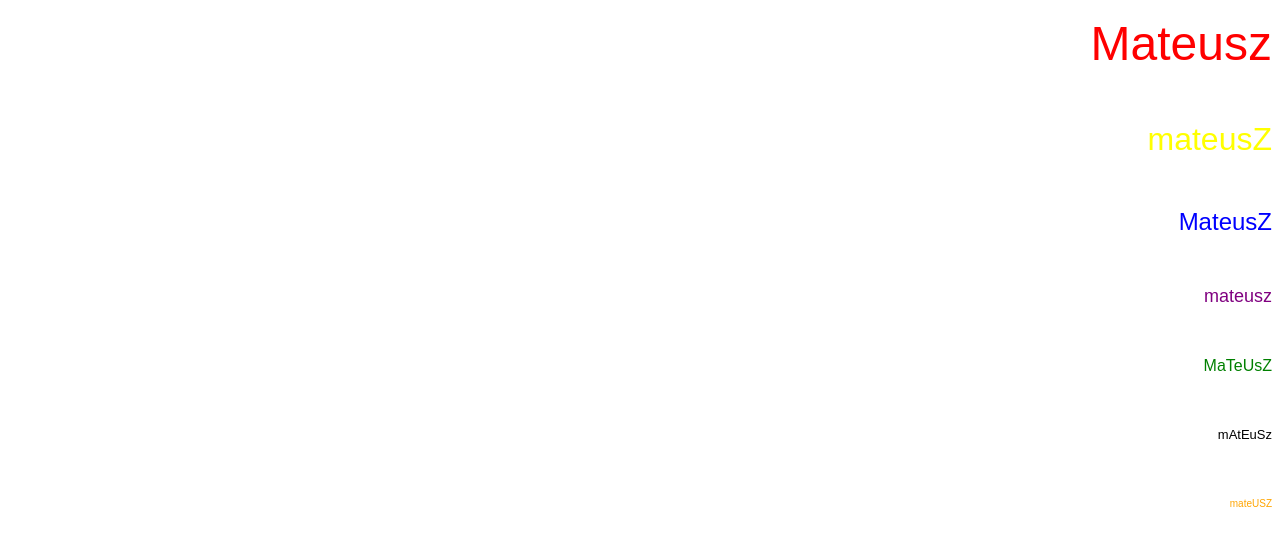
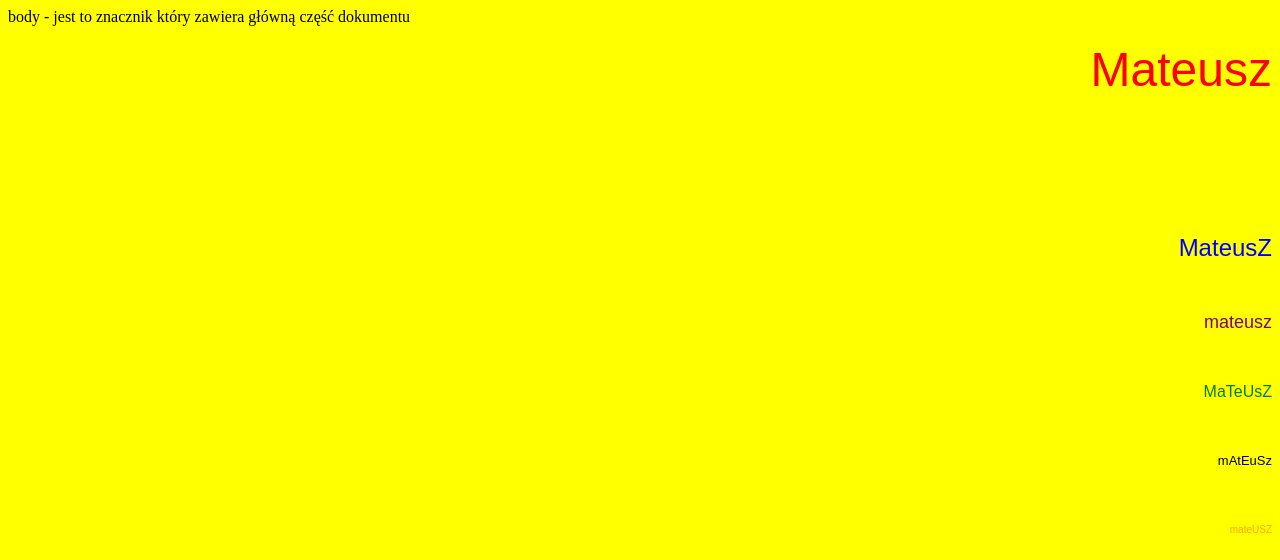
Before and after one commit to mateusz456/mateusz, a plain HTML site: page index.html in a window 1280 px wide. Shown: the top 560 px of the page. Drawn offline with Linux system fonts and the light colour scheme.

Commit message:
Update index.html

```diff
--- a/index.html
+++ b/index.html
@@ -5,7 +5,11 @@
                    <meta charset="utf-8">
                   <title> Mateusz </title>
             </head>
+            <body bgcolor="yellow" text"green" size=30pt margin: 0 auto>
+                  body - jest to znacznik który zawiera główną część dokumentu
+            </body>
             <body>
+
 
       <p align="right"> <font color="red" size="7" face="Arial"> Mateusz </font></p><br>
       <p align="right"> <font color="yellow" size="6" face="Arial"> mateusZ </font></p><br>
```
